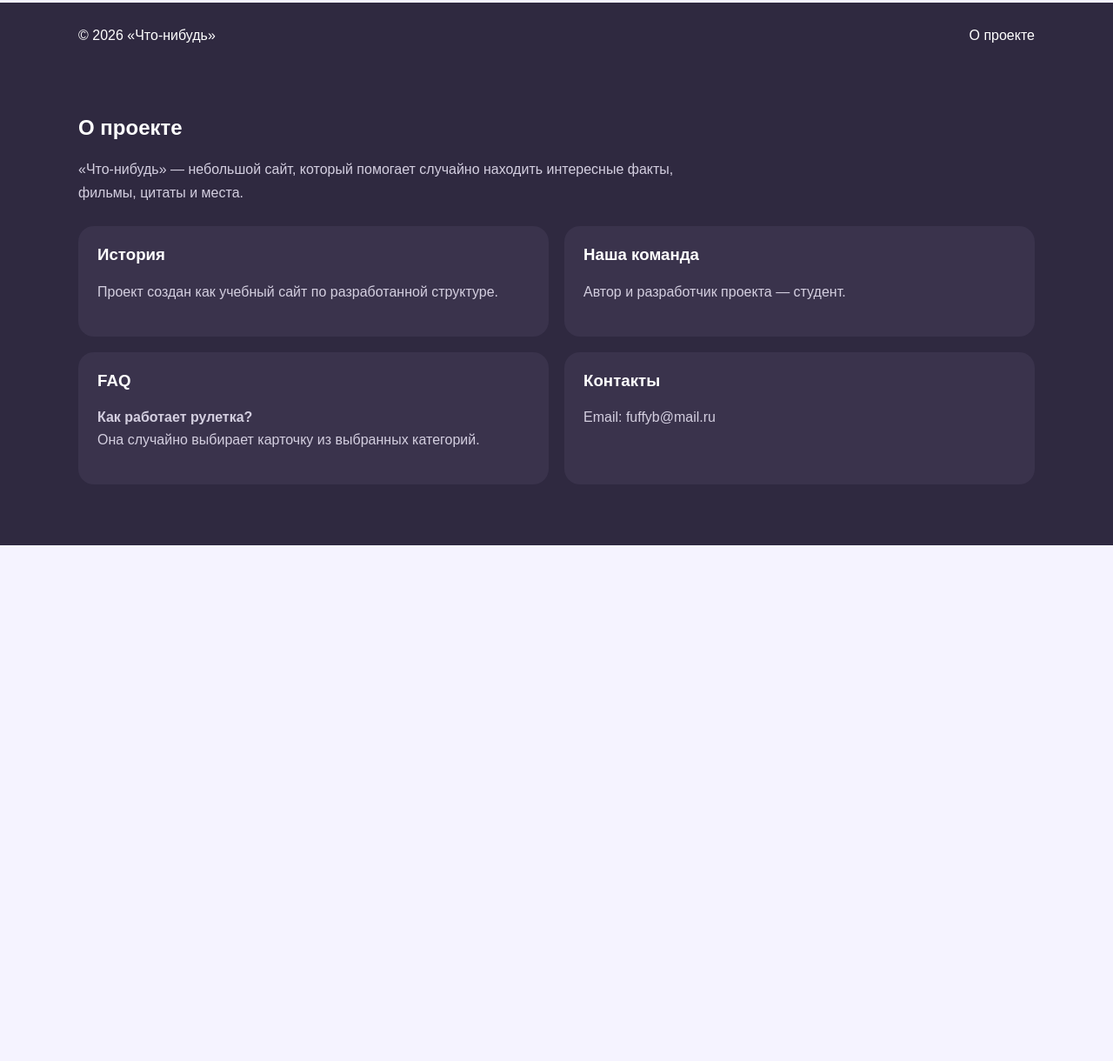
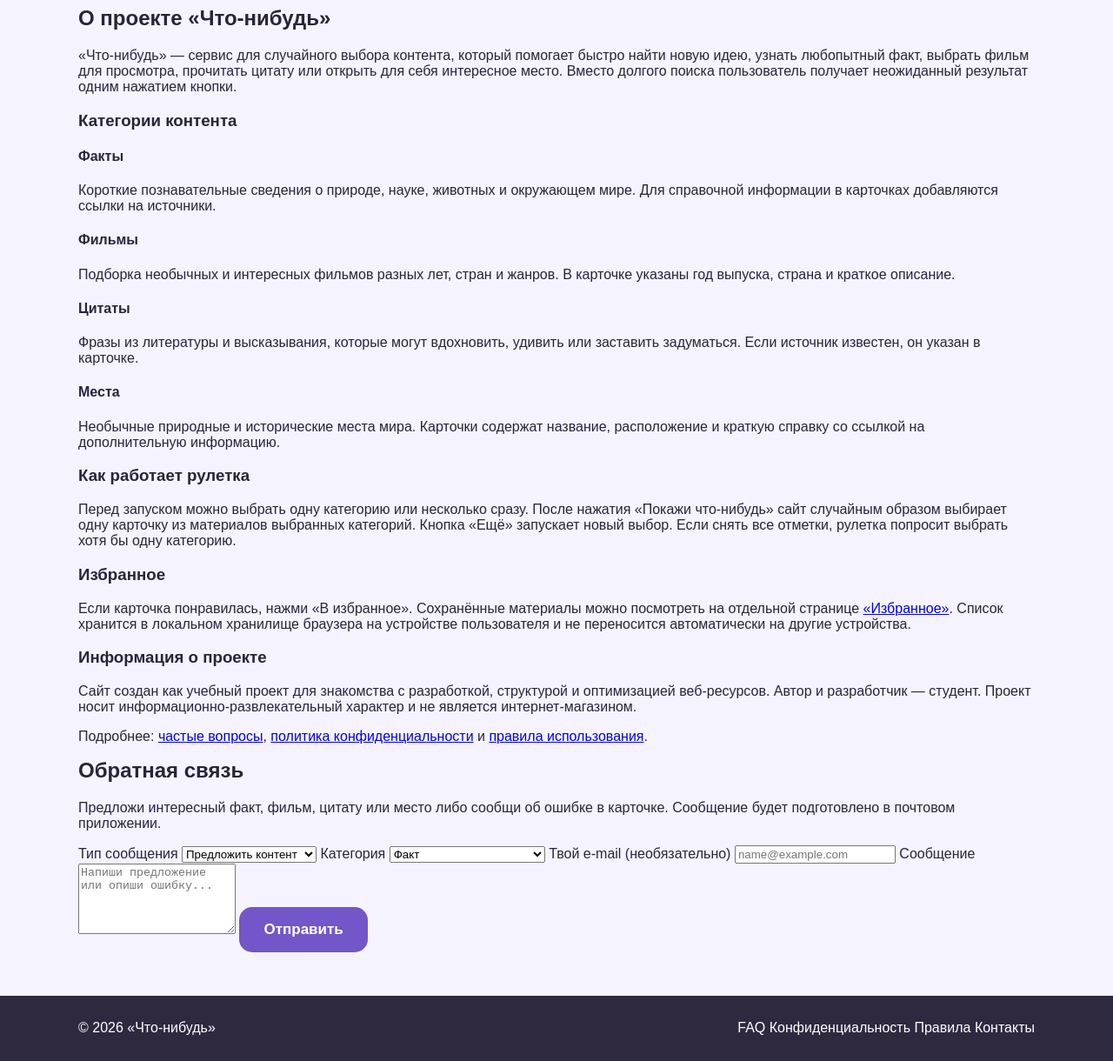
Before and after one commit to Fuffich/Fuffich.github.io, a plain HTML site: page index.html in a window 1280 px wide. Shown: the part 926-2146 px from the top of the page at 87% size. Before the commit the page ends 1553 px from the top, so only its background shows below. Drawn offline with Linux system fonts and the light colour scheme.

Commit message:
Update index.html

```diff
--- a/index.html
+++ b/index.html
@@ -3,190 +3,170 @@
 <head>
     <meta charset="UTF-8">
     <meta name="viewport" content="width=device-width, initial-scale=1.0">
-    <title>Что-нибудь</title>
-    <meta name="description" content="Сайт «Что-нибудь» — рулетка случайного контента. Нажми кнопку и узнай случайный факт, цитату, фильм или место.">
+    <title>Что-нибудь — случайная рулетка фактов, фильмов, цитат и мест</title>
+    <meta name="description" content="«Что-нибудь» — сервис случайного выбора контента. Выбери факты, фильмы, цитаты или места, нажми кнопку и найди новую идею или неожиданный результат.">
     <link rel="stylesheet" href="style.css">
     <link rel="canonical" href="https://fuffich.github.io/">
 </head>
-
 <body>
-
 <header>
     <div class="container nav">
-
         <a class="logo" href="index.html">Что-нибудь</a>
-
-        <nav>
+        <nav aria-label="Основная навигация">
             <a href="index.html">Рулетка</a>
-            <a href="#project">О проекте</a>
+            <a href="index.html#about">О проекте</a>
+            <a href="faq.html">FAQ</a>
             <a href="favorites.html">Избранное</a>
         </nav>
-
     </div>
 </header>
 
-
 <main>
-
     <section id="home" class="hero container">
-
-    <p class="label">Случайный контент</p>
-
+        <p class="label">Сервис случайного выбора контента</p>
         <h1>Что-нибудь</h1>
-
-    <p class="subtitle">
-        Нажми кнопку — и узнай что-нибудь новое.
+        <p class="subtitle">Найди новую идею или получи неожиданный результат.</p>
+        <p class="intro-text">
+            «Что-нибудь» — это онлайн-рулетка случайного контента. Выбери интересующие темы,
+            нажми кнопку и открой случайный факт, фильм, цитату или необычное место.
         </p>
 
-
-    <div id="categories" class="filters">
-
-        <label>
-            <input type="checkbox" value="fact" checked>
-            Факты
-        </label>
-
-        <label>
-            <input type="checkbox" value="movie" checked>
-            Фильмы
-        </label>
-
-        <label>
-            <input type="checkbox" value="quote" checked>
-            Цитаты
-        </label>
-
-        <label>
-            <input type="checkbox" value="place" checked>
-            Места
-        </label>
-
+        <div id="categories" class="filters" aria-label="Категории контента">
+            <label><input type="checkbox" value="fact" checked> Факты</label>
+            <label><input type="checkbox" value="movie" checked> Фильмы</label>
+            <label><input type="checkbox" value="quote" checked> Цитаты</label>
+            <label><input type="checkbox" value="place" checked> Места</label>
         </div>
 
-
-    <button id="randomBtn" class="main-button">
-        Покажи что-нибудь
-    </button>
-
+        <button id="randomBtn" class="main-button">Покажи что-нибудь</button>
 
         <div id="rouletteCard" class="card placeholder">
+            <div>
+                <span class="card-type">Рулетка</span>
+                <h2>Здесь появится случайная карточка</h2>
+                <p>Выбери одну или несколько категорий и нажми кнопку.</p>
+            </div>
+        </div>
 
-        <div>
+        <div id="cardActions" class="actions" hidden>
+            <button id="nextBtn">Ещё</button>
+            <button id="saveBtn">♡ В избранное</button>
+            <button id="shareBtn">Поделиться</button>
+        </div>
 
-            <span class="card-type">
-                Рулетка
-            </span>
+        <p class="counter">Показано карточек: <span id="counter">0</span></p>
+    </section>
 
-            <h2>
-                Здесь появится случайная карточка
-            </h2>
-
+    <section class="content-section container" id="about">
+        <h2>О проекте «Что-нибудь»</h2>
         <p>
-                Выбери категории и нажми кнопку.
+            «Что-нибудь» — сервис для случайного выбора контента, который помогает быстро найти
+            новую идею, узнать любопытный факт, выбрать фильм для просмотра, прочитать цитату
+            или открыть для себя интересное место. Вместо долгого поиска пользователь получает
+            неожиданный результат одним нажатием кнопки.
         </p>
 
+        <h3>Категории контента</h3>
+        <div class="category-grid">
+            <article>
+                <h4>Факты</h4>
+                <p>Короткие познавательные сведения о природе, науке, животных и окружающем мире.
+                   Для справочной информации в карточках добавляются ссылки на источники.</p>
+            </article>
+            <article>
+                <h4>Фильмы</h4>
+                <p>Подборка необычных и интересных фильмов разных лет, стран и жанров.
+                   В карточке указаны год выпуска, страна и краткое описание.</p>
+            </article>
+            <article>
+                <h4>Цитаты</h4>
+                <p>Фразы из литературы и высказывания, которые могут вдохновить, удивить
+                   или заставить задуматься. Если источник известен, он указан в карточке.</p>
+            </article>
+            <article>
+                <h4>Места</h4>
+                <p>Необычные природные и исторические места мира. Карточки содержат название,
+                   расположение и краткую справку со ссылкой на дополнительную информацию.</p>
+            </article>
         </div>
 
-    </div>
-
-
-    <div id="cardActions" class="actions" hidden>
-
-        <button id="nextBtn">
-            Ещё
-        </button>
-
-        <button id="saveBtn">
-            ♡ В избранное
-        </button>
-
-    </div>
-
-
-    <p class="counter">
-        Показано карточек:
-        <span id="counter">0</span>
+        <h3>Как работает рулетка</h3>
+        <p>
+            Перед запуском можно выбрать одну категорию или несколько сразу. После нажатия
+            «Покажи что-нибудь» сайт случайным образом выбирает одну карточку из материалов
+            выбранных категорий. Кнопка «Ещё» запускает новый выбор. Если снять все отметки,
+            рулетка попросит выбрать хотя бы одну категорию.
         </p>
 
+        <h3>Избранное</h3>
+        <p>
+            Если карточка понравилась, нажми «В избранное». Сохранённые материалы можно посмотреть
+            на отдельной странице <a href="favorites.html">«Избранное»</a>. Список хранится
+            в локальном хранилище браузера на устройстве пользователя и не переносится
+            автоматически на другие устройства.
+        </p>
+
+        <h3>Информация о проекте</h3>
+        <p>
+            Сайт создан как учебный проект для знакомства с разработкой, структурой и оптимизацией
+            веб-ресурсов. Автор и разработчик — студент. Проект носит информационно-развлекательный
+            характер и не является интернет-магазином.
+        </p>
+        <p class="text-links">
+            Подробнее: <a href="faq.html">частые вопросы</a>,
+            <a href="privacy.html">политика конфиденциальности</a> и
+            <a href="rules.html">правила использования</a>.
+        </p>
     </section>
 
+    <section class="feedback-section container" id="feedback">
+        <h2>Обратная связь</h2>
+        <p>
+            Предложи интересный факт, фильм, цитату или место либо сообщи об ошибке в карточке.
+            Сообщение будет подготовлено в почтовом приложении.
+        </p>
+
+        <form id="feedbackForm" class="feedback-form">
+            <label for="feedbackTopic">Тип сообщения</label>
+            <select id="feedbackTopic" name="topic" required>
+                <option value="Предложение контента">Предложить контент</option>
+                <option value="Сообщение об ошибке">Сообщить об ошибке</option>
+                <option value="Другое">Другое</option>
+            </select>
+
+            <label for="feedbackCategory">Категория</label>
+            <select id="feedbackCategory" name="category">
+                <option value="Факт">Факт</option>
+                <option value="Фильм">Фильм</option>
+                <option value="Цитата">Цитата</option>
+                <option value="Место">Место</option>
+                <option value="Не относится к категории">Не относится к категории</option>
+            </select>
+
+            <label for="feedbackEmail">Твой e-mail (необязательно)</label>
+            <input id="feedbackEmail" name="email" type="email" placeholder="name@example.com">
+
+            <label for="feedbackMessage">Сообщение</label>
+            <textarea id="feedbackMessage" name="message" rows="5"
+                      placeholder="Напиши предложение или опиши ошибку..." required></textarea>
+
+            <button class="main-button" type="submit">Отправить</button>
+        </form>
+    </section>
 </main>
 
-
-<footer id="project">
-
+<footer>
     <div class="container footer-content">
-
-        <div>
-            © 2026 «Что-нибудь»
+        <span>© 2026 «Что-нибудь»</span>
+        <div class="footer-links">
+            <a href="faq.html">FAQ</a>
+            <a href="privacy.html">Конфиденциальность</a>
+            <a href="rules.html">Правила</a>
+            <a href="mailto:fuffyb@mail.ru">Контакты</a>
         </div>
-
-        <a href="#about">
-            О проекте
-        </a>
-
     </div>
-
-
-    <div id="about" class="about-footer container">
-
-        <h2>О проекте</h2>
-
-        <p>
-            «Что-нибудь» — небольшой сайт, который помогает
-            случайно находить интересные факты, фильмы, цитаты
-            и места.
-        </p>
-
-
-        <div class="about-grid">
-
-            <article>
-                <h3>История</h3>
-
-                <p>
-                    Проект создан как учебный сайт
-                    по разработанной структуре.
-                </p>
-            </article>
-
-
-            <article>
-                <h3>Наша команда</h3>
-
-                <p>
-                    Автор и разработчик проекта — студент.
-                </p>
-            </article>
-
-
-            <article>
-                <h3>FAQ</h3>
-
-                <p>
-                    <b>Как работает рулетка?</b><br>
-                    Она случайно выбирает карточку
-                    из выбранных категорий.
-                </p>
-            </article>
-
-
-            <article>
-                <h3>Контакты</h3>
-
-                <p>
-                    Email: fuffyb@mail.ru
-                </p>
-            </article>
-
-        </div>
-
-    </div>
-
 </footer>
 
-
 <script src="script.js"></script>
-
 </body>
 </html>
```
Lines whose indentation alone changed are shown as unchanged.
